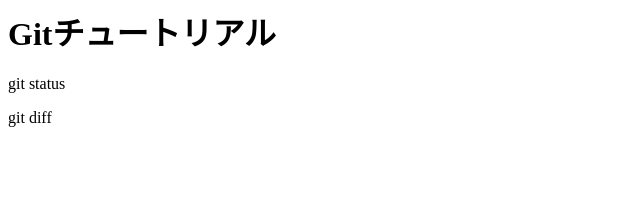
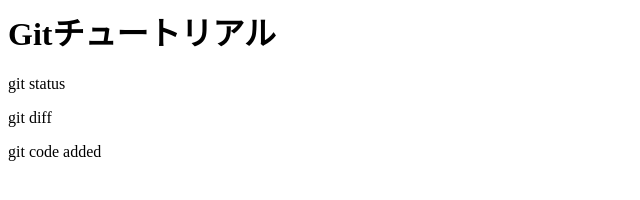
Before and after one commit to aoyan0510/git_tutorial, a plain HTML site: page index.html in a window 1280 px wide. Shown: the whole page, without its empty margins (0-640 px from the left). Drawn offline with Linux system fonts and the light colour scheme.

Commit message:
code added

```diff
--- a/index.html
+++ b/index.html
@@ -1,3 +1,4 @@
 <h1>Gitチュートリアル</h1>
 <p>git status</p>
 <p>git diff</p>
+<p>git code added</p>
```
